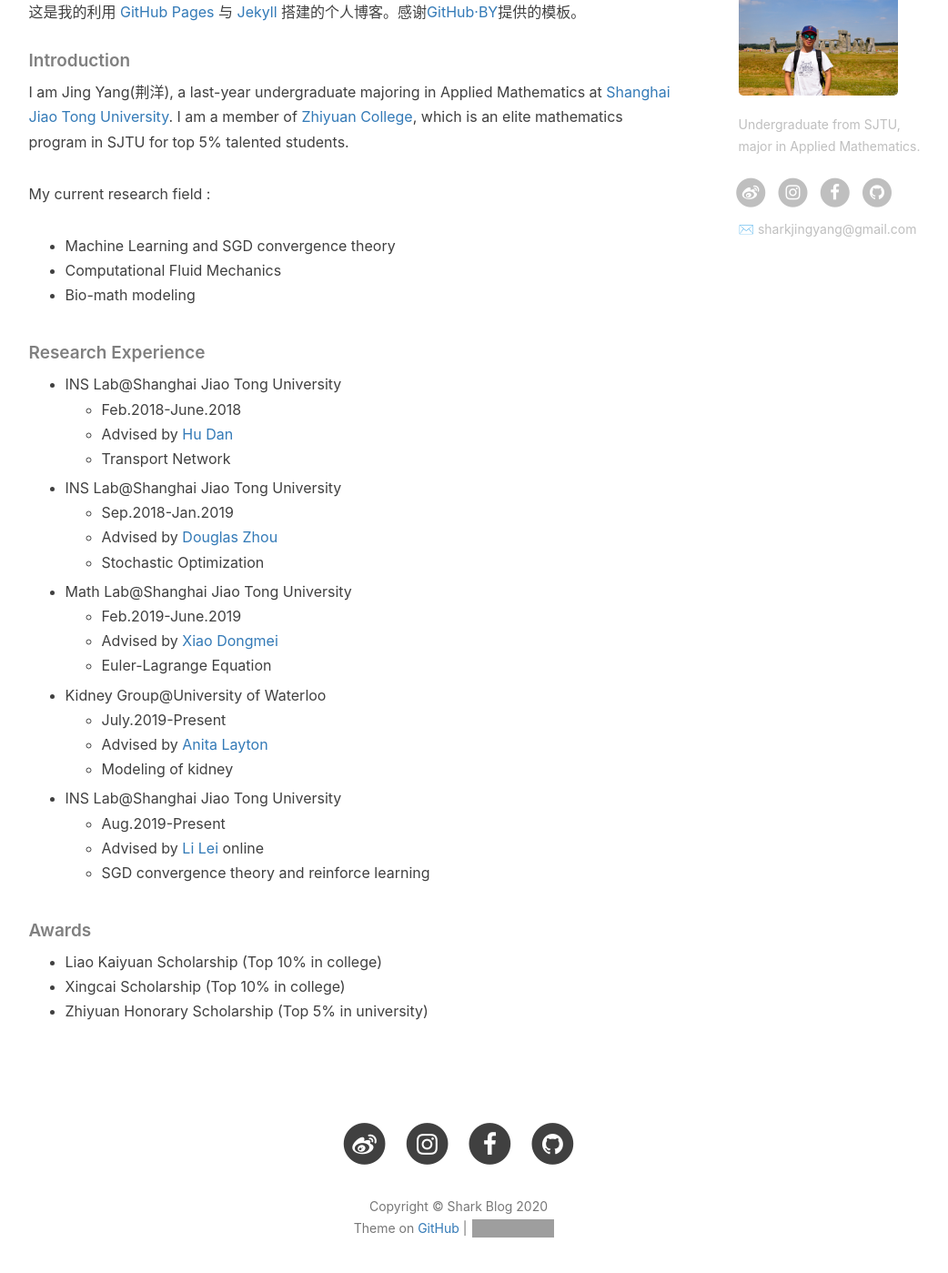
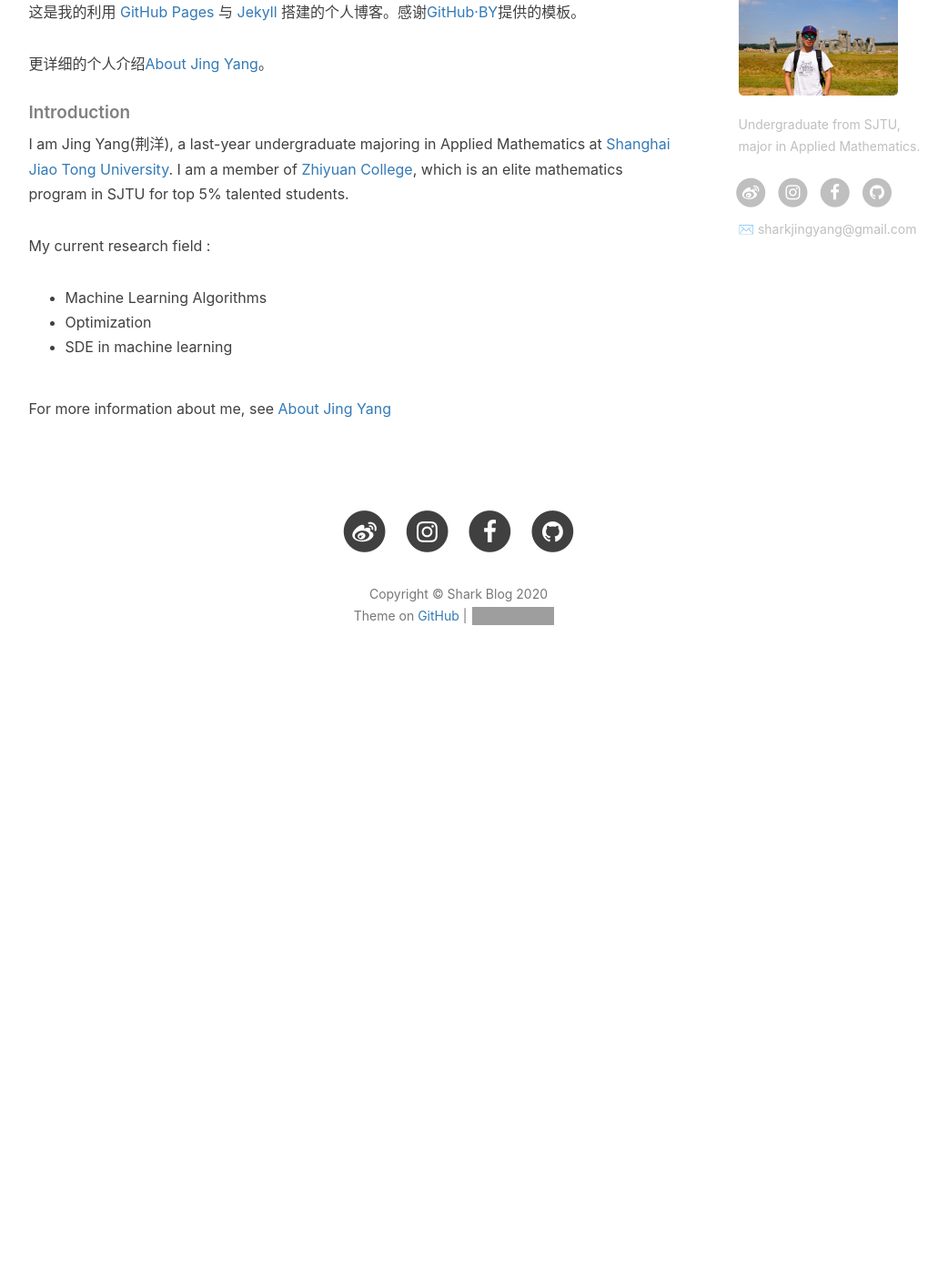
Before and after one commit to sharkjingyang/sharkjingyang.github.io, a Jekyll site: the page built from about.html, in a window 1280 px wide and 1400 px high, scrolled down 701 px. Shown: the whole window at 91% size, without its empty margins (136-1178 px from the left). Built offline with Jekyll 4.4.1, drawn with Linux system fonts in a browser that asks for light colours; nearby versions of some CDN libraries; comment, search, counter and statistics services are not loaded; after the commit the page ends 1482 px from its top, so only the background shows below that; grey boxes are pictures that could not be loaded.

Commit message:
adjustment

```diff
--- a/about.html
+++ b/about.html
@@ -24,73 +24,23 @@ header-img: "img/scene4.jpg"
 
     <p>这是我的利用 <a href="https://pages.github.com/">GitHub Pages</a> 与 <a href="http://jekyll.com.cn/">Jekyll</a> 搭建的个人博客。感谢<a href="https://github.com/qiubaiying">GitHub·BY</a>提供的模板。</p>
 
+     <p>更详细的个人介绍<a href="https://sharkjingyang.github.io/2019/11/21/About-Jing-Yang/">About Jing Yang</a>。</p>
+
     <h5>Introduction</h5>
 
     <p>I am Jing Yang(荆洋), a last-year undergraduate majoring in Applied Mathematics at <a href="http://en.sjtu.edu.cn/">Shanghai Jiao Tong University</a>. I am a member of <a href="https://zhiyuan.sjtu.edu.cn/">Zhiyuan College</a>, which is an elite mathematics program in SJTU for top 5% talented students.</p>
 
     <p>My current research field :<p>
     <ul>
-    <li>Machine Learning and SGD convergence theory</li>
-    <li>Computational Fluid Mechanics</li>
-    <li>Bio-math modeling</li>
+    <li>Machine Learning Algorithms</li>
+    <li>Optimization</li>
+    <li>SDE in machine learning</li>
     </ul>
 
-    <p></p>
+    <p>For more information about me, see <a href="https://sharkjingyang.github.io/2019/11/21/About-Jing-Yang/">About Jing Yang</a></p>
 
-    <h5>Research Experience</h5>
 
-    <ul>
-        <li>INS Lab@Shanghai Jiao Tong University
-            <ul>
-                <li>Feb.2018-June.2018</li>
-                <li>Advised by <a href="https://ins.sjtu.edu.cn/faculty/hudan">Hu Dan</a></li>
-                <li>Transport Network</li>
-            </ul>
-        </li>
 
-        <li>INS Lab@Shanghai Jiao Tong University
-            <ul>
-                <li>Sep.2018-Jan.2019</li>
-                <li>Advised by <a href="https://ins.sjtu.edu.cn/faculty/Zhoudongzhuo">Douglas Zhou</a></li>
-                <li>Stochastic Optimization</li>
-            </ul>
-        </li>
-
-        <li>Math Lab@Shanghai Jiao Tong University
-            <ul>
-                <li>Feb.2019-June.2019</li>
-                <li>Advised by <a href="http://math.sjtu.edu.cn/faculty/xiaodm/intro.html">Xiao Dongmei</a></li>
-                <li>Euler-Lagrange Equation</li>
-            </ul>
-        </li>
-
-        <li>Kidney Group@University of Waterloo
-            <ul>
-                <li>July.2019-Present</li>
-                <li>Advised by <a href="https://uwaterloo.ca/scholar/a2layton">Anita Layton</a></li>
-                <li>Modeling of kidney</li>
-            </ul>
-        </li>
-
-        <li>INS Lab@Shanghai Jiao Tong University
-            <ul>
-                <li>Aug.2019-Present</li>
-                <li>Advised by <a href="https://ins.sjtu.edu.cn/faculty/lilei">Li Lei</a> online</li>
-                <li>SGD convergence theory and reinforce learning</li>
-            </ul>
-        </li>
-
-    </ul>
-
-    <h5>Awards</h5>
-
-    <ul>
-        <li>Liao Kaiyuan Scholarship (Top 10% in college)</li>
-        <li>Xingcai Scholarship (Top 10% in college)</li>
-        <li>Zhiyuan Honorary Scholarship (Top 5% in university)</li>
-        <!-- <li><a href="http://huangxuan.me/">Hux</a></li>  -->
-        <!-- <li><a href="https://analytics.google.com/analytics">Google Analytics</a></li> -->
-    </ul>
 </div>
 
 <!-- English Version -->
```
Also changed, not shown: _posts/2019-11-21-About-Jing-Yang.md (+19 -16 lines).
